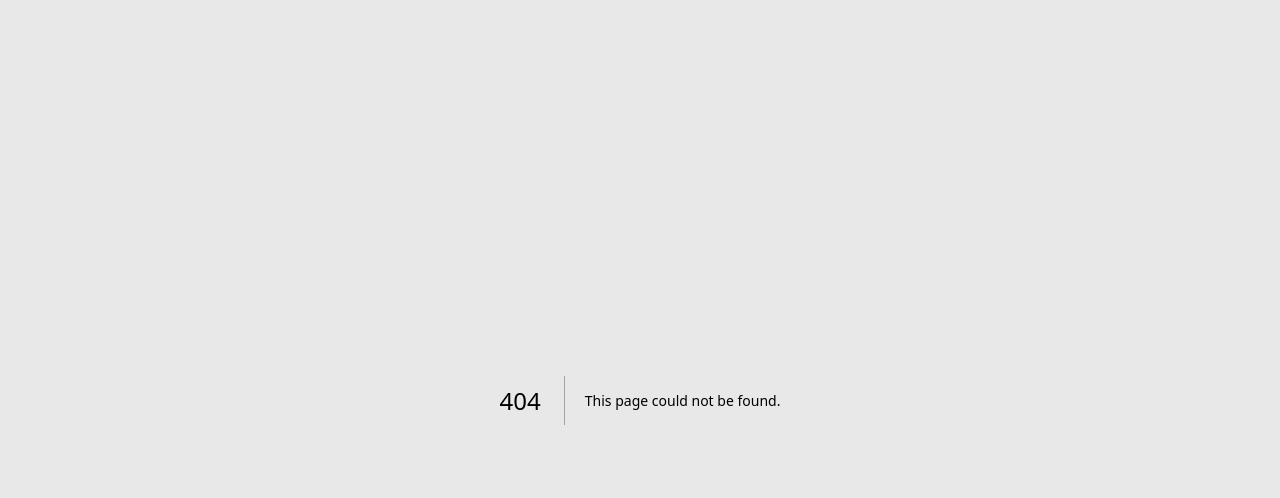
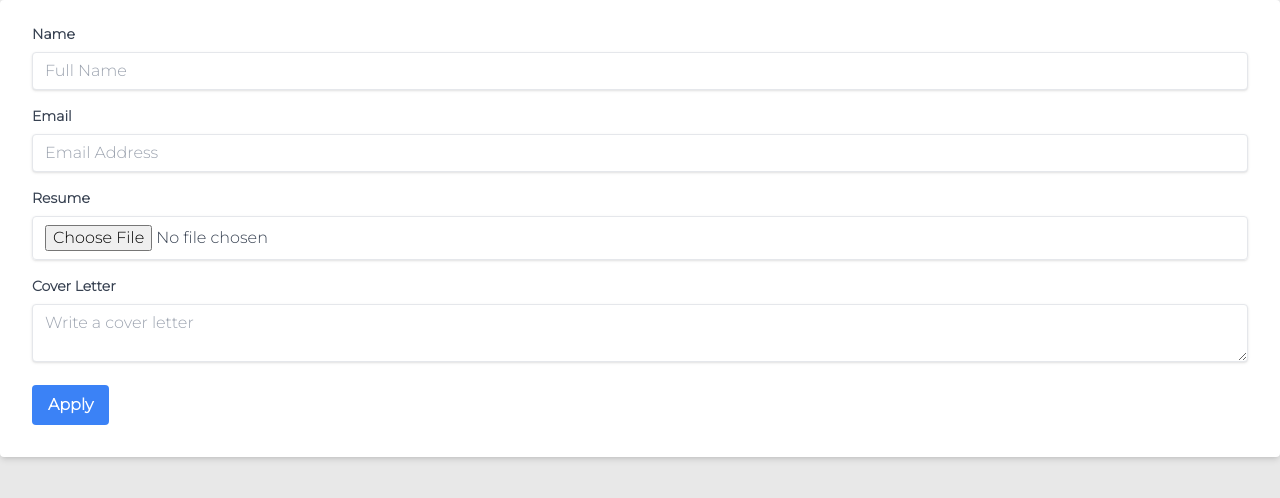
Before and after one commit to rwyattwalker/full-stack, a Next.js app: page /careers/apply/1 in a window 1280 px wide. Before the commit this address had no page. Shown: the top 498 px of the page. Built offline with nearby package versions, Linux system fonts and the light colour scheme.

Commit message:
Lots of Updates

```diff
--- /dev/null
+++ b/components/jobApplicationForm.tsx
@@ -0,0 +1,64 @@
+import React from "react"
+
+type Props = {
+  link: String | String[] | undefined
+}
+
+const JobApplicationForm = ({link}:Props) => {
+  return (
+    <form className="bg-white shadow-md rounded px-8 pt-6 pb-8 mb-4">
+      <div className="mb-4">
+        <label className="block text-gray-700 text-sm font-bold mb-2" htmlFor="name">
+          Name
+        </label>
+        <input
+          className="shadow appearance-none border rounded w-full py-2 px-3 text-gray-700 leading-tight focus:outline-none focus:shadow-outline"
+          id="name"
+          type="text"
+          placeholder="Full Name"
+        />
+      </div>
+      <div className="mb-4">
+        <label className="block text-gray-700 text-sm font-bold mb-2" htmlFor="email">
+          Email
+        </label>
+        <input
+          className="shadow appearance-none border rounded w-full py-2 px-3 text-gray-700 leading-tight focus:outline-none focus:shadow-outline"
+          id="email"
+          type="email"
+          placeholder="Email Address"
+        />
+      </div>
+      <div className="mb-4">
+        <label className="block text-gray-700 text-sm font-bold mb-2" htmlFor="resume">
+          Resume
+        </label>
+        <input
+          className="shadow appearance-none border rounded w-full py-2 px-3 text-gray-700 leading-tight focus:outline-none focus:shadow-outline"
+          id="resume"
+          type="file"
+        />
+      </div>
+      <div className="mb-4">
+        <label className="block text-gray-700 text-sm font-bold mb-2" htmlFor="cover-letter">
+          Cover Letter
+        </label>
+        <textarea
+          className="shadow appearance-none border rounded w-full py-2 px-3 text-gray-700 leading-tight focus:outline-none focus:shadow-outline"
+          id="cover-letter"
+          placeholder="Write a cover letter"
+        />
+      </div>
+      <div className="flex items-center justify-between">
+        <button
+          className="bg-blue-500 hover:bg-blue-700 text-white font-bold py-2 px-4 rounded focus:outline-none focus:shadow-outline"
+          type="submit"
+        >
+          Apply
+        </button>
+      </div>
+    </form>
+  );
+};
+
+export default JobApplicationForm;
--- /dev/null
+++ b/components/jobDescription.tsx
@@ -0,0 +1,44 @@
+import Link from "next/link";
+import react from "react"
+
+type Props = {
+  title: String,
+  description: String,
+  requirements: String[],
+  link: String
+}
+
+const JobDescription = ({title, description, requirements, link}:Props) => {
+  return (
+    <div className="max-w-xl mx-auto p-6 bg-white rounded-lg shadow-xl absolute top-[50%] left-[50%] translate-y-[-50%] translate-x-[-50%]">
+      <h1 className="text-3xl font-bold text-gray-900 mb-6">
+        {title}
+      </h1>
+      <div className="text-gray-700 mb-4">
+        <p className="font-bold mb-2">Location:</p>
+        <p>Remote</p>
+      </div>
+      <div className="text-gray-700 mb-4">
+        <p className="font-bold mb-2">Job Description:</p>
+        <p>{description}</p>
+      </div>
+      <div className="text-gray-700 mb-4">
+        <p className="font-bold mb-2">Requirements:</p>
+        <ul className="list-disc ml-3">
+          {requirements &&
+            requirements.map((e, i) => {
+              return(
+                <li key={i}>{e}</li>
+              )
+            })
+          }
+        </ul>
+      </div>
+      <Link href={`/careers/apply/${link}`} className="px-4 py-2 font-bold text-white bg-amber-500 rounded-full hover:bg-amber-700 focus:outline-none focus:shadow-outline-blue active:bg-amber-800">
+        Apply Now
+      </Link>
+    </div>
+  );
+};
+
+export default JobDescription;
--- a/components/navbar.tsx
+++ b/components/navbar.tsx
@@ -28,7 +28,6 @@ function Navbar({hamburger, about}:propTypes) {
         <Image src="/evolve-white.png" width={50} height={50} alt="logo" />
       </Link>
       <div className='flex gap-8'>
-        <Link href={"/about"} className="my-auto cursor-pointer">About</Link>
         {about && <Link href={"/#services"} className="my-auto cursor-pointer scroll-smooth">Services</Link>}
         {!about && <button onClick={()=>{window.scrollTo({top:viewportHeight!, behavior:"smooth"})}} className="my-auto cursor-pointer">Services</button>}
         {/* <Link href={"#services"} className="my-auto">Portfolio</Link> */}
@@ -46,7 +45,6 @@ function Navbar({hamburger, about}:propTypes) {
       <GiHamburgerMenu className={`text-3xl z-50 m-5 ${open ? 'text-blue-500' : 'text-black'}`} onClick={handleToggle}/>
       {open &&
         <div className='flex flex-col z-20 absolute top-0 w-full h-fit bg-white'>
-          <Link href={"/about"} className=" my-auto text-blue-500 font-bold py-2 px-4">About</Link>
           {!about && <button onClick={()=>{window.scrollTo({top:viewportHeight!, behavior:"smooth"})}} className="my-auto text-blue-500 font-bold py-2 px-4 w-fit">Services</button>}
           {about && <Link href={"/#services"} className="my-auto text-blue-500 font-bold py-2 px-4 w-fit">Services</Link>}
           {!about && <button onClick={()=>window.scrollTo({top:viewportHeight! + 2000, behavior:"smooth"})} className=" text-blue-500 font-bold py-2 px-4 w-fit">Get a Quote</button>}
--- a/components/service.tsx
+++ b/components/service.tsx
@@ -8,7 +8,7 @@ import {BiWorld} from 'react-icons/bi'
   }
 function Service({name}:serviceProps) {
   return (
-    <div className='h-96 w-80 bg-[#222222] text-blue-100 flex flex-col my-4 text-center rounded-md mx-auto lg:mx-0'>
+    <div className='h-96 w-80 bg-[#222222] text-blue-100 flex flex-col my-4 text-center rounded-md mx-auto lg:mx-0 drop-shadow-2xl'>
       <div className='mt-16 mx-4 flex flex-col align-middle justify-center text-center'>
 
           {name == "Design" &&
--- a/pages/about.tsx
+++ /dev/null
@@ -1,73 +0,0 @@
-import React from 'react'
-import styled from '@emotion/styled'
-import Image from 'next/image'
-import Navbar from '../components/navbar'
-
-const Container = styled.div`
-  display:flex;
-  justify-content:center;
-  min-height: 100vh;
-  min-width: 100vw;
-
-`
-const Flex = styled.div`
-  display: flex;
-  margin-top:1em;
-  gap:1em;
-  justify-content: center;
-  align-items: center;
-  @media (max-width: 800px){
-    flex-direction: column-reverse;
-  }
-`
-const ImageContainer = styled.div`
-  display:flex;
-  justify-content:center;
-`
-const Col = styled.div`
-  display:flex;
-  flex-direction: column;
-  color:white;
-  justify-content: center;
-  max-width: 50%;
-  @media (max-width: 800px){
-    max-width:400px;
-  }
-`
-
-
-function about() {
-  return (
-    <Container>
-        <div className='flex flex-col w-[800px] my-auto'>
-          <div className='hidden sm:inline'>
-            <Navbar hamburger={false} about/>
-          </div>
-          <div className='sm:hidden'>
-            <Navbar hamburger={true} about/>
-          </div>
-          <Flex>
-            <Col>
-              <h1 className='font-bold text-2xl'>Wyatt Walker | Founder & Lead Developer</h1>
-              <p>Lorem ipsum dolor sit amet consectetur, adipisicing elit. Perferendis illo inventore ad distinctio, saepe incidunt sunt animi blanditiis accusamus magnam eos aperiam earum nesciunt delectus numquam consequatur repellendus eligendi. Totam.</p>
-            </Col>
-            <Col>
-
-              <ImageContainer>
-                <Image
-                  src="/headshot.jpeg"
-                  width={400}
-                  height={800}
-                  alt="Headshot"
-                  objectFit='contain'
-                  className='border-2 border-green-200 rounded my-auto'
-                  />
-              </ImageContainer>
-            </Col>
-
-          </Flex>
-        </div> </Container>
-  )
-}
-
-export default about
--- /dev/null
+++ b/pages/careers/apply/[slug].tsx
@@ -0,0 +1,13 @@
+import React from 'react'
+import JobApplicationForm from '../../../components/jobApplicationForm'
+import {useRouter} from 'next/router'
+
+function Apply() {
+  const router = useRouter()
+  const {job} = router.query
+  return (
+    <JobApplicationForm link={job} />
+  )
+}
+
+export default Apply
--- /dev/null
+++ b/pages/careers/sales-executive.tsx
@@ -0,0 +1,15 @@
+import React from 'react'
+import JobDescription from '../../components/jobDescription'
+
+function salesExecutive() {
+  return (
+    <JobDescription
+      title={"Sales Executive"}
+      description={"Evolve is a rapidly growing software company that is looking for a commission-based sales representative to join our dynamic team. In this role, you will have the opportunity to significantly impact your income by identifying and closing new business opportunities. You will have the flexibility to set your own schedule and work largely independently, but will also have access to a team of support staff to assist with any questions or challenges that may arise. As a commission-based sales representative, you will have the opportunity to earn a generous commission on all sales made. This is a fantastic opportunity for someone who is driven and wants to take control of their income potential."}
+      requirements={["Highly motivated and confident", "Proven track record of sales success","Strong communication and interpersonal skills", "Ability to work largely independently", "Experience in the software industry a plus, but not required","High school diploma or equivalent required, bachelor's degree preferred"]}
+      link={"sales-executive"}
+    />
+  )
+}
+
+export default salesExecutive
--- a/pages/index.tsx
+++ b/pages/index.tsx
@@ -79,14 +79,14 @@ export default function Home() {
           </div>
         </div>
       </main>
-      <section className='min-h-[50vh] h-fit bg-gradient-to-r from-[#7D8E8E] to-[#CED1CC] flex flex-col'  id="services">
+      <section className='min-h-[50vh] h-fit flex flex-col'  id="services">
 
         <div className=' h-fit my-auto md:mx-20 lg:mx-44 flex flex-col flex-wrap xl:flex-nowrap md:flex-row lg:gap-4 justify-center text-white'>
-        <div className='w-80 flex flex-col mt-16 text-center rounded-md mx-auto lg:mx-0'>
+        {/* <div className='w-80 flex flex-col mt-16 text-center rounded-md mx-auto lg:mx-0'>
           <h1 className="font-bold text-3xl underline">Services</h1>
           <p className='text-lg'>We offer a full range of services to take your website or app from an idea to fruition. Wether you need one or all of the services we provide, if it&apos;s on the web, we&apos;ve got you covered.
           </p>
-        </div>
+        </div> */}
         <div className='md:basis-[100%] xl:hidden'></div>
           <Service name={"Design"} />
           <Service name={"Develop"} />
```
